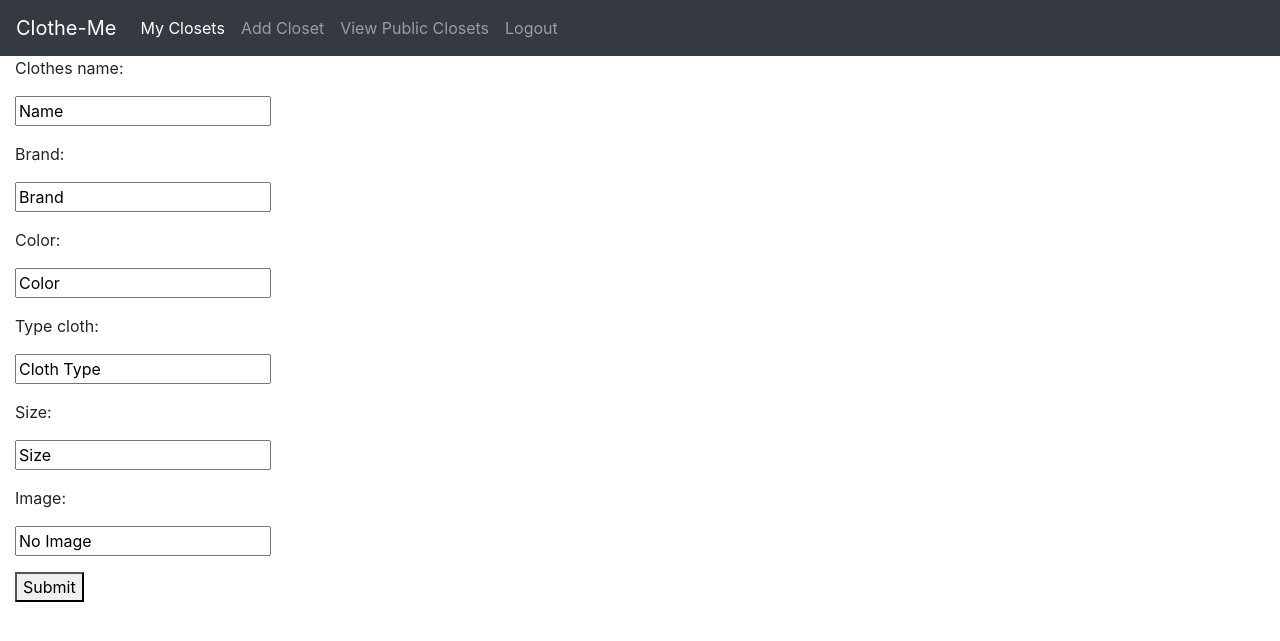
After one commit to Kohink/Clothe-Me, a Django app: page /closet/closet/7/add/ in a window 1280 px wide. The commit adds this page. Shown: the top 641 px of the page. Run offline with Django 3.2, Linux system fonts and the light colour scheme; data comes from the database, SQL or seed files in the repository; both versions use the stored data as it was after the commit; some libraries are stand-ins or nearby versions.

Commit message:
can finally add clothes

```diff
--- a/clotheme/user_closet/models.py
+++ b/clotheme/user_closet/models.py
@@ -20,5 +20,8 @@ class Clothes(models.Model):
     size = models.CharField(max_length=30, default='Size')
     image = models.CharField(max_length=1000, default='No Image')
 
+    def get_absolute_url(self):
+        return reverse('user_closet:detail', kwargs={'pk': self.closet.id})
+
     def __str__(self):
         return self.clothes_name
--- /dev/null
+++ b/clotheme/user_closet/templates/user_closet/clothes_form.html
@@ -0,0 +1,37 @@
+{% extends 'user_closet/base.html' %}
+
+{% block title %}Clothe-Me - Add Clothes{% endblock %}
+
+{% block body %}
+
+<div class="container-fluid">
+
+    <div class="row">
+
+        <div class="col">
+
+            <div class="panel">
+
+                <div class="panel-body">
+
+                    <form class="form-hz" action="" method="post" enctype="multipart/form-data">
+                        {% csrf_token %}
+                        {% include 'user_closet/form-template.html' %}
+                        <div class="form-group">
+                            <div class="col2">
+                                <button type="submit">Submit</button>
+                            </div>
+                        </div>
+                    </form>
+
+                </div>
+
+            </div>
+
+        </div>
+
+    </div>
+
+</div>
+
+{% endblock %}
--- a/clotheme/user_closet/templates/user_closet/detail.html
+++ b/clotheme/user_closet/templates/user_closet/detail.html
@@ -7,6 +7,10 @@
 <h1>{{ closet.name }}</h1>
 
 <h3>{{ closet.desc }}</h3>
+
+<form method="post" action="{% url 'user_closet:clothes-add' closet.id %}">
+    {% csrf_token %}<input type="submit" value="Add Clothes">
+</form>
 
 {% for clothes in closet.clothes_set.all %}
 <h2>{{ clothes.clothes_name }}</h2>
--- a/clotheme/user_closet/urls.py
+++ b/clotheme/user_closet/urls.py
@@ -9,4 +9,5 @@ urlpatterns = [
     path('closet/add/', views.ClosetCreate.as_view(), name='closet-add'),
     path('closet/<int:pk>/', views.ClosetUpdate.as_view(), name='closet-update'),
     path('closet/<int:pk>/delete/', views.ClosetDelete.as_view(), name='closet-delete'),
+    path('closet/<int:pk>/add/', views.ClothesCreate.as_view(), name='clothes-add'),
 ]
--- a/clotheme/user_closet/views.py
+++ b/clotheme/user_closet/views.py
@@ -1,7 +1,7 @@
 from django.views import generic
 from django.views.generic.edit import CreateView, UpdateView, DeleteView
 from django.urls import reverse
-from .models import Closet
+from .models import Closet, Clothes
 
 class IndexView(generic.ListView):
     template_name = 'user_closet/index.html'
@@ -30,3 +30,22 @@ class ClosetDelete(DeleteView):
     model = Closet
     def get_success_url(self):
         return reverse('user_closet:index')
+
+
+class ClothesCreate(CreateView):
+    model = Clothes
+    template_name = 'user_closet/clothes_form.html'
+    fields = ['clothes_name', 'brand', 'color', 'type_cloth', 'size', 'image']
+
+    def get_context_data(self, **kwargs):
+        closet_number = self.kwargs['pk']
+        context = super(ClothesCreate, self).get_context_data(**kwargs)
+        context['closet'] = Closet.objects.get(id = closet_number)
+        context['link_clothes_create'] = True
+        context['header_text'] = "Add New Clothes"
+        return context
+
+    def form_valid(self, form):
+        closet_number = self.kwargs['pk']
+        form.instance.closet = Closet.objects.get(id = closet_number)
+        return super(ClothesCreate, self).form_valid(form)
```
Also changed, not shown: clotheme/db.sqlite3.
